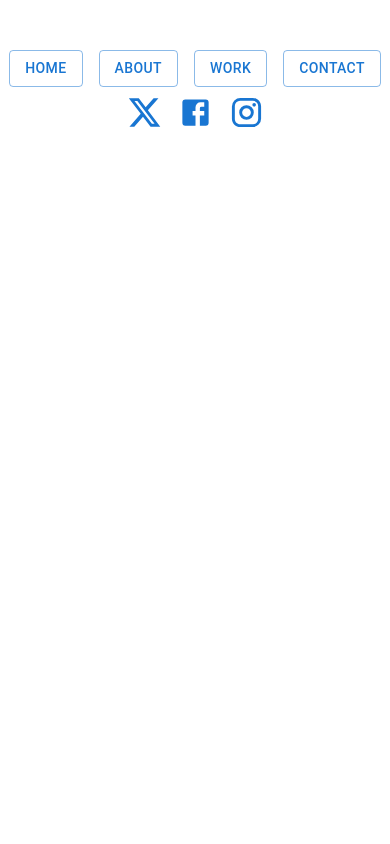
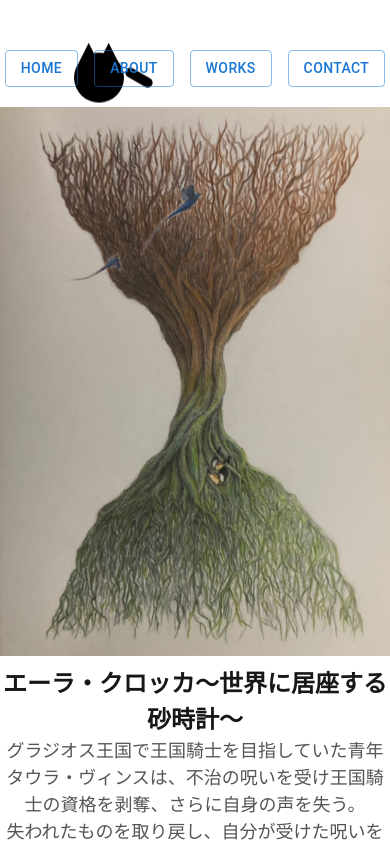
Before and after one commit to yoheihe/study, a Next.js app: page /works in a window 390 px wide. Shown: the top 844 px of the page. Built offline with nearby package versions, Linux system fonts and the light colour scheme.

Commit message:
ファイル追加

```diff
--- a/components/ButtonGroup.js
+++ b/components/ButtonGroup.js
@@ -12,8 +12,8 @@ const ButtonGroup = () => {
         <Link href="/about" passHref legacyBehavior>
           <Button variant="outlined">About</Button>
         </Link>
-        <Link href="/work" passHref legacyBehavior>
-          <Button variant="outlined">Work</Button>
+        <Link href="/works" passHref legacyBehavior>
+          <Button variant="outlined">Works</Button>
         </Link>
         <Link href="/contact" passHref legacyBehavior>
           <Button variant="outlined">Contact</Button>
--- /dev/null
+++ b/components/Cat.js
@@ -0,0 +1,34 @@
+'use client';
+import React, { useState, useEffect } from 'react';
+import styles from './cat.module.css';
+
+const Cat = () => {
+  const [position, setPosition] = useState({ x: 50, y: 50 });
+
+  useEffect(() => {
+    const moveCat = () => {
+      setPosition((prev) => ({
+        x: Math.max(0, Math.min(window.innerWidth - 100, prev.x + (Math.random() * 200 - 100))),
+        y: Math.max(0, Math.min(window.innerHeight - 100, prev.y + (Math.random() * 200 - 100))),
+      }));
+    };
+
+    const interval = setInterval(moveCat, 2000);
+    return () => clearInterval(interval);
+  }, []);
+
+  return (
+    <div
+      className={styles.cat}
+      style={{ left: `${position.x}px`, top: `${position.y}px` }}
+    >
+      <div className={styles.body}>
+        <div className={styles.ear}></div>
+        <div className={styles.ear}></div>
+        <div className={styles.tail}></div>
+      </div>
+    </div>
+  );
+};
+
+export default Cat;
--- /dev/null
+++ b/components/Door.js
@@ -0,0 +1,28 @@
+'use client';
+import React, { useState, useEffect } from 'react';
+import styles from './door.module.css';
+
+const Door = () => {
+  const [open, setOpen] = useState(false);
+  const [hidden, setHidden] = useState(false);
+
+  useEffect(() => {
+    setTimeout(() => {
+      setOpen(true); // ページロード後に扉を開く
+      setTimeout(() => {
+        setHidden(true); // アニメーション後に完全に非表示
+      }, 2000); // 扉が開く時間と同じ
+    }, 500);
+  }, []);
+
+  return (
+    !hidden && ( // hidden が true になったらコンポーネントごと削除
+      <div className={`${styles.doorContainer} ${open ? styles.open : ''}`}>
+        <div className={styles.doorLeft}></div>
+        <div className={styles.doorRight}></div>
+      </div>
+    )
+  );
+};
+
+export default Door;
--- a/components/Sakura.js
+++ b/components/Sakura.js
@@ -1,6 +1,6 @@
 "use client";
 import React, { useEffect, useState } from "react";
-import styles from "./Sakura.module.css";
+import styles from "./sakura.module.css";
 
 const Sakura = () => {
   const [petals, setPetals] = useState([]);
--- /dev/null
+++ b/components/cat.module.css
@@ -0,0 +1,50 @@
+.cat {
+  position: absolute;
+  width: 80px;
+  height: 80px;
+  transition: transform 1s linear;
+  animation: walk 0.5s infinite alternate ease-in-out;
+}
+
+.body {
+  width: 50px;
+  height: 50px;
+  background-color: black;
+  border-radius: 50%;
+  position: relative;
+}
+
+.ear {
+  width: 20px;
+  height: 20px;
+  background-color: black;
+  position: absolute;
+  top: -10px;
+  left: 5px;
+  clip-path: polygon(50% 0%, 100% 100%, 0% 100%);
+}
+
+.ear:nth-child(2) {
+  left: 25px;
+}
+
+.tail {
+  width: 30px;
+  height: 10px;
+  background-color: black;
+  position: absolute;
+  top: 20px;
+  left: 50px;
+  border-radius: 5px;
+  transform: rotate(30deg);
+}
+
+/* 歩くようなアニメーション */
+@keyframes walk {
+  0% {
+    transform: translateY(0px);
+  }
+  100% {
+    transform: translateY(5px);
+  }
+}
--- /dev/null
+++ b/components/door.module.css
@@ -0,0 +1,48 @@
+.doorContainer {
+  position: fixed;
+  top: 0;
+  left: 0;
+  width: 100vw;
+  height: 100vh;
+  display: flex;
+  justify-content: center;
+  align-items: center;
+  overflow: hidden;
+  z-index: 100;
+  transition: opacity 1s ease-in-out;
+}
+
+.doorLeft, .doorRight {
+  width: 50vw;
+  height: 100vh;
+  background-color: brown;
+  position: absolute;
+  top: 0;
+  transition: transform 2s ease-in-out;
+}
+
+.doorLeft {
+  left: 0;
+  transform-origin: left center;
+}
+
+.doorRight {
+  right: 0;
+  transform-origin: right center;
+}
+
+/* 扉が開くアニメーション */
+.open .doorLeft {
+  transform: translateX(-100%);
+}
+
+.open .doorRight {
+  transform: translateX(100%);
+}
+
+/* アニメーション完了後に消す */
+.hidden {
+  opacity: 0;
+  pointer-events: none;
+  z-index: -1;
+}
--- a/src/app/globals.css
+++ b/src/app/globals.css
@@ -116,6 +116,39 @@ img {
   margin-top: 10px;
 }
 
+/* Worksページ */
+.works-container {
+  text-align: center;
+  margin-top: 20px;
+}
+
+.works-about-image {
+  display: flex;
+  justify-content: center;
+}
+
+.works-Contaniner {
+  margin-top: 30px;
+  margin-bottom: 30px;
+}
+
+.works-name {
+  font-size: 24px;
+  font-weight: bold;
+  margin-top: 10px;
+}
+
+.works-bio {
+  font-size: 18px;
+  color: #555;
+  line-height: 1.5;
+}
+
+.flipped {
+  transform: scaleY(-1);
+  transition: transform 0.3s ease-in-out;
+}
+
 
 /* コンタクトページ */
 .contact-container {
--- a/src/app/works/page.js
+++ b/src/app/works/page.js
@@ -1,20 +1,53 @@
 'use client'
 import * as React from 'react';
+import { useState } from 'react';
 import Image from 'next/image';
 
 //コンポーネント使用
 import ButtonGroup from "../../../components/ButtonGroup";
 import SocialIcons from "../../../components/SocialIconGroup";
+import Cat from '../../../components/Cat';
+import Door from '../../../components/Door';
 
 export default function WorksPage() {
+
+  const [flipped, setFlipped] = useState(false);
+
+  const handleClick = () => {
+    setFlipped(!flipped); // クリックで反転・元に戻す
+  };
+
   return (
     <main className="main-global">
+      <Door />
+
+      <Cat />
 
       <ButtonGroup />
 
+      <div className='works-container'>
+        <div className="works-about-image">
+          <Image
+            src="/img/works-about-eraclock.png"
+            alt="Works Eraclock Image"
+            width={300}
+            height={300}
+            className={flipped ? 'flipped' : ''}
+            onClick={handleClick}
+          />
+        </div>
+        <h1 className="works-name">エーラ・クロッカ〜世界に居座する砂時計〜</h1>
+        <h3 className="works-bio">
+          グラジオス王国で王国騎士を目指していた青年タウラ・ヴィンスは、不治の呪いを受け王国騎士の資格を剥奪、さらに自身の声を失う。<br />
+          失われたものを取り戻し、自分が受けた呪いを解くために、グラジオス王国の秘宝とされている砂時計（エーラ・クロッカ）の力を使おうとしたが、一千年前の王国にタイムスリップしていた。<br />
+          仲間とともに時空を渡り、歴史改変を企む勢力と戦う、タイムスリップハイファンタジーです。<br />
+
+        </h3>
+      </div>
 
       <SocialIcons />
 
     </main>
   );
+
 }
```
Also changed, not shown: public/img/works-about-eraclock.png (added).
